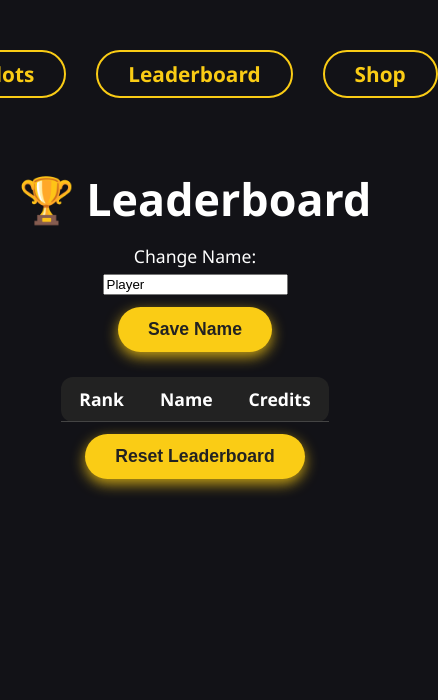
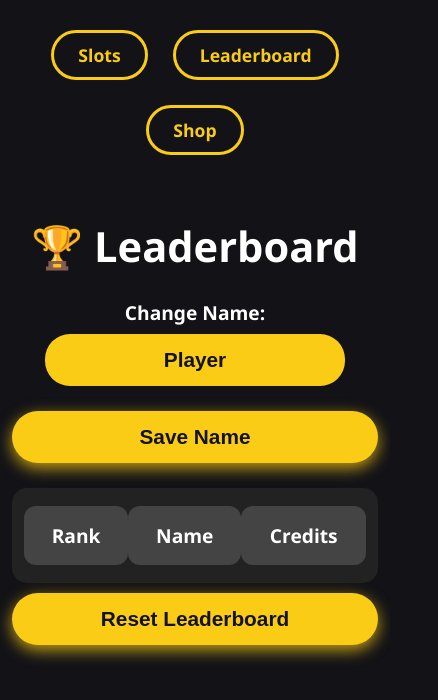
Before and after one commit to Cling22/Slots2.0, a plain HTML site: page Leaderboard.html in a window 390 px wide. Shown: the whole page, 438 px wide, since content can reach past the window. Drawn offline with Linux system fonts and the light colour scheme.

Commit message:
Update style.css

```diff
--- a/style.css
+++ b/style.css
@@ -1,74 +1,92 @@
-body {
+html, body {
+  height: 100%;
+  margin: 0;
+  padding: 0;
   background-color: #121217;
   font-family: 'Segoe UI', Tahoma, Geneva, Verdana, sans-serif;
   color: white;
-  min-height: 100vh;
-  margin: 0;
   display: flex;
   flex-direction: column;
   align-items: center;
-  justify-content: flex-start;
-  padding-top: 50px;
+  justify-content: start;
+  min-height: 100vh;
+  overflow-x: hidden;
+}
+
+body {
+  padding: 40px 20px 60px 20px;
+  max-width: 600px;
+  margin: 0 auto;
 }
 
 nav {
+  width: 100%;
   display: flex;
-  gap: 30px;
-  margin-bottom: 40px;
+  justify-content: center;
+  gap: 40px;
+  margin-bottom: 50px;
+  flex-wrap: wrap;
 }
 
 nav a {
-  padding: 8px 30px;
-  font-weight: 700;
-  font-size: 1.3rem;
+  padding: 10px 40px;
+  font-weight: 900;
+  font-size: 1.4rem;
+  border-radius: 30px;
   text-decoration: none;
-  border-radius: 25px;
   color: #facc15;
-  background-color: transparent;
-  border: 2.5px solid #facc15;
-  transition: all 0.25s ease;
+  border: 3px solid #facc15;
+  transition: all 0.3s ease;
+  user-select: none;
 }
 
 nav a:hover, nav a.active {
-  color: #222;
   background-color: #facc15;
+  color: #121217;
   border-color: #facc15;
 }
 
 h1 {
   font-weight: 900;
-  font-size: 2.8rem;
+  font-size: 3.4rem;
+  margin-bottom: 30px;
+  text-align: center;
   display: flex;
   align-items: center;
+  justify-content: center;
   gap: 15px;
-  margin-bottom: 15px;
 }
 
 #credits {
-  font-size: 1.15rem;
-  margin-bottom: 10px;
+  font-weight: 700;
+  font-size: 1.3rem;
+  margin-bottom: 20px;
+  text-align: center;
 }
 
 label {
-  font-size: 1.1rem;
-  margin-bottom: 6px;
+  font-size: 1.2rem;
+  font-weight: 600;
   display: block;
   text-align: center;
+  margin-bottom: 8px;
 }
 
 input#bet {
-  width: 160px;
+  width: 100%;
+  max-width: 220px;
   padding: 15px;
-  margin-bottom: 25px;
-  border-radius: 15px;
+  border-radius: 30px;
   border: none;
-  font-size: 1.4rem;
+  font-size: 1.6rem;
+  font-weight: 700;
   text-align: center;
-  font-weight: 700;
-  color: #222;
+  color: #121217;
   background-color: #facc15;
   outline: none;
   transition: background-color 0.3s;
+  margin: 0 auto 40px auto;
+  display: block;
 }
 
 input#bet:focus {
@@ -77,63 +95,69 @@ input#bet:focus {
 
 .slot-machine {
   display: flex;
-  gap: 25px;
+  gap: 30px;
   justify-content: center;
-  margin-bottom: 25px;
-  width: 290px;
+  margin-bottom: 40px;
 }
 
 .reel {
   background-color: #222228;
-  border-radius: 20px;
-  border: 2px solid #555561;
-  width: 80px;
-  height: 190px;
+  border-radius: 25px;
+  border: 3px solid #555561;
+  width: 90px;
+  height: 210px;
   display: flex;
-  align-items: center;
+  align-items: flex-start;
   justify-content: center;
-  box-shadow: 0 0 12px #444455 inset;
+  box-shadow: 0 0 18px #444455 inset;
   overflow: hidden;
+  position: relative;
 }
 
 .symbols {
-  font-size: 3.8rem;
   user-select: none;
+  font-size: 4.5rem;
   display: flex;
   flex-direction: column;
-  position: relative;
+  position: absolute;
+  width: 100%;
   top: 0;
-  transition: transform 3s cubic-bezier(0.25, 1, 0.5, 1);
+  transition: transform 4s cubic-bezier(0.25, 1, 0.5, 1);
   will-change: transform;
 }
 
 .symbol {
-  display: inline-block;
+  height: 70px;
+  display: flex;
+  align-items: center;
+  justify-content: center;
   pointer-events: none;
-  height: 80px;
-  width: 100%;
-  text-align: center;
 }
 
 button {
-  display: block;
-  margin: 12px auto 0 auto;
+  display: inline-block;
+  width: 48%;
+  padding: 16px 0;
+  font-weight: 900;
+  font-size: 1.35rem;
+  border-radius: 30px;
+  border: none;
+  background-color: #facc15;
+  color: #121217;
+  cursor: pointer;
+  text-align: center;
+  transition: background-color 0.3s ease, box-shadow 0.3s ease;
+  box-shadow: 0 6px 18px #c5a015;
   user-select: none;
-  border-radius: 25px;
-  border: none;
-  padding: 15px 45px;
-  font-weight: 900;
-  font-size: 1.25rem;
-  background-color: #facc15;
-  color: #222;
-  cursor: pointer;
-  transition: all 0.25s ease;
-  box-shadow: 0 5px 14px #c5a015;
+}
+
+button:first-of-type {
+  margin-right: 4%;
 }
 
 button:hover:not(:disabled) {
   background-color: #e4a900;
-  box-shadow: 0 7px 18px #c99f0f;
+  box-shadow: 0 8px 22px #c99f0f;
 }
 
 button:disabled {
@@ -142,59 +166,149 @@ button:disabled {
   box-shadow: none;
 }
 
-.message {
-  margin-top: 20px;
-  font-size: 1.2rem;
-  min-height: 1.5rem;
-  color: #facc15;
-  font-weight: 700;
-  text-align: center;
+/* Hide the reset button on slots page entirely */
+#resetButton {
+  display: none !important;
 }
 
-/* Hide the reset button on slots page to prevent overlap */
-#resetButton {
-  display: none !important;
+.message {
+  font-weight: 700;
+  font-size: 1.3rem;
+  color: #facc15;
+  margin-top: 30px;
+  min-height: 1.8rem;
+  text-align: center;
+  user-select: none;
 }
 
 table {
   margin-top: 25px;
   background: #222;
-  border-radius: 12px;
-  padding: 10px;
+  border-radius: 15px;
+  padding: 12px;
   width: 100%;
-  max-width: 400px;
-  border-collapse: collapse;
+  max-width: 480px;
+  border-collapse: separate;
+  border-spacing: 0 6px;
   color: white;
 }
 
 th, td {
-  padding: 10px 18px;
-  font-size: 1.1rem;
-  border-bottom: 1px solid #444;
+  padding: 16px 24px;
+  font-size: 1.2rem;
   text-align: center;
+  background: #333;
+  border-radius: 12px;
 }
 
-@media (max-width: 480px) {
-  .slot-machine {
-    gap: 15px;
-    width: 100%;
-    max-width: 280px;
+th {
+  font-weight: 900;
+  background: #444;
+}
+
+/* Center leaderboard name input and buttons */
+#playerName {
+  max-width: 300px;
+  width: 100%;
+  margin: 0 auto 15px auto;
+  padding: 14px 0;
+  font-size: 1.3rem;
+  font-weight: 700;
+  border-radius: 25px;
+  border: none;
+  text-align: center;
+  color: #121217;
+  background-color: #facc15;
+  outline: none;
+  display: block;
+  transition: background-color 0.3s;
+}
+
+#playerName:focus {
+  background-color: #e4a900;
+}
+
+/* Reset and save buttons on leaderboard: placed side by side */
+#saveName, #resetBoard {
+  width: 48%;
+  padding: 14px 0;
+  font-weight: 900;
+  font-size: 1.3rem;
+  border-radius: 30px;
+  border: none;
+  background-color: #facc15;
+  color: #121217;
+  cursor: pointer;
+  transition: background-color 0.3s ease, box-shadow 0.3s ease;
+  box-shadow: 0 5px 16px #c5a015;
+  user-select: none;
+  display: inline-block;
+}
+
+#saveName:hover, #resetBoard:hover {
+  background-color: #e4a900;
+  box-shadow: 0 7px 20px #c99f0f;
+}
+
+#resetBoard {
+  margin-left: 4%;
+}
+
+/* Make leaderboard container horizontally centered */
+#board {
+  display: flex;
+  justify-content: center;
+  width: 100%;
+}
+
+/* Smaller screens responsiveness */
+@media (max-width: 560px) {
+  body {
+    padding: 30px 12px 50px 12px;
+    max-width: 100%;
   }
-  .reel {
-    width: 70px;
-    height: 160px;
+
+  nav {
+    gap: 25px;
+    margin-bottom: 35px;
   }
-  .symbols {
-    font-size: 3rem;
-  }
-  input#bet {
-    width: 120px;
-    padding: 12px;
-    font-size: 1.2rem;
-    margin-bottom: 18px;
-  }
-  button {
-    padding: 12px 30px;
+
+  nav a {
+    padding: 10px 24px;
     font-size: 1.1rem;
   }
+
+  h1 {
+    font-size: 2.6rem;
+    margin-bottom: 25px;
+  }
+
+  input#bet {
+    max-width: 180px;
+    font-size: 1.3rem;
+    margin-bottom: 30px;
+  }
+
+  .slot-machine {
+    gap: 22px;
+    margin-bottom: 35px;
+  }
+
+  .reel {
+    width: 75px;
+    height: 180px;
+  }
+
+  .symbols {
+    font-size: 3.8rem;
+  }
+
+  button, #saveName, #resetBoard {
+    width: 100%;
+    margin: 10px 0 0 0 !important;
+  }
+
+  #resetBoard {
+    margin-left: 0 !important;
+  }
 }
```
